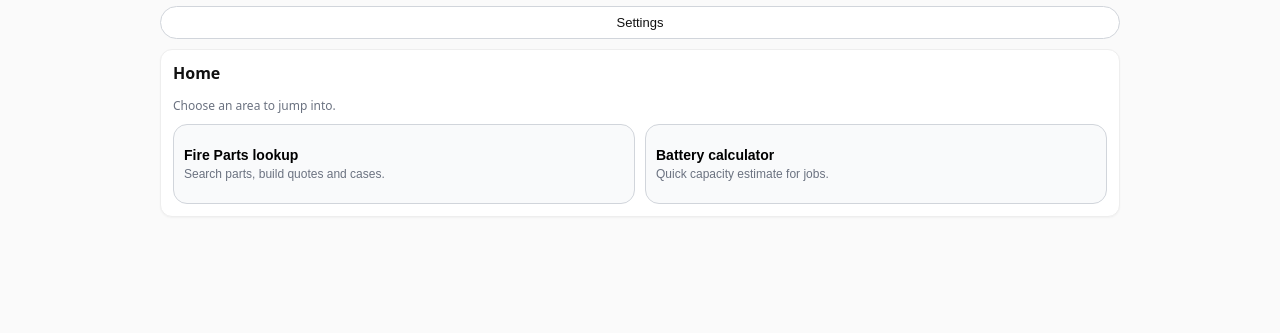
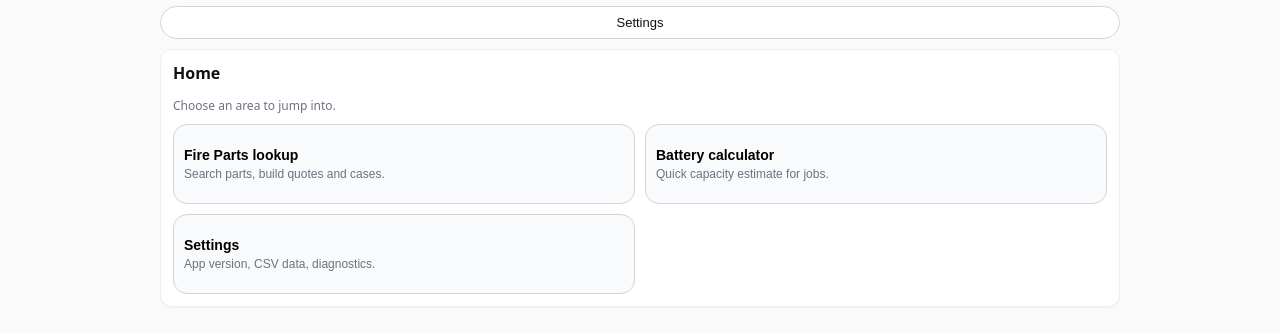
Before and after one commit to isalsbury72/fire-parts-lookup, a plain HTML site: page index.html in a window 1280 px wide. Shown: the part 67-400 px from the top of the page. Drawn offline with nearby package versions, Linux system fonts and the light colour scheme.

Commit message:
Update index.html

```diff
--- a/index.html
+++ b/index.html
@@ -254,6 +254,7 @@
         <h2 style="margin-top:0; font-size:16px;">Home</h2>
         <p class="small" style="margin-bottom:10px;">Choose an area to jump into.</p>
        <div class="home-grid">
+
   <button id="btnHomeParts"
           class="home-tile"
           onclick="appNav.parts()">
@@ -266,6 +267,13 @@
           onclick="appNav.battery()">
     <div class="home-tile-title">Battery calculator</div>
     <div class="home-tile-caption">Quick capacity estimate for jobs.</div>
+  </button>
+
+  <button id="btnHomeSettings"
+          class="home-tile"
+          onclick="appNav.settings()">
+    <div class="home-tile-title">Settings</div>
+    <div class="home-tile-caption">App version, CSV data, diagnostics.</div>
   </button>
 
 </div>
```
Lines whose indentation alone changed are shown as unchanged.
